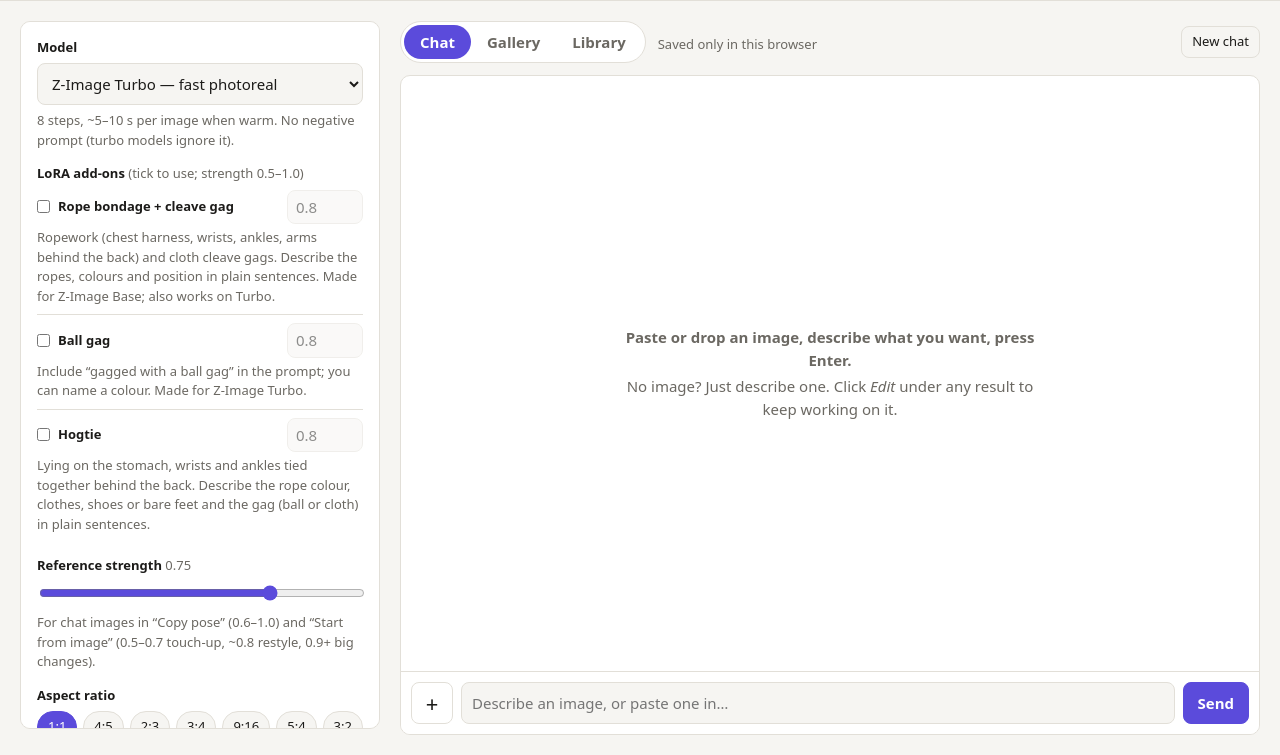
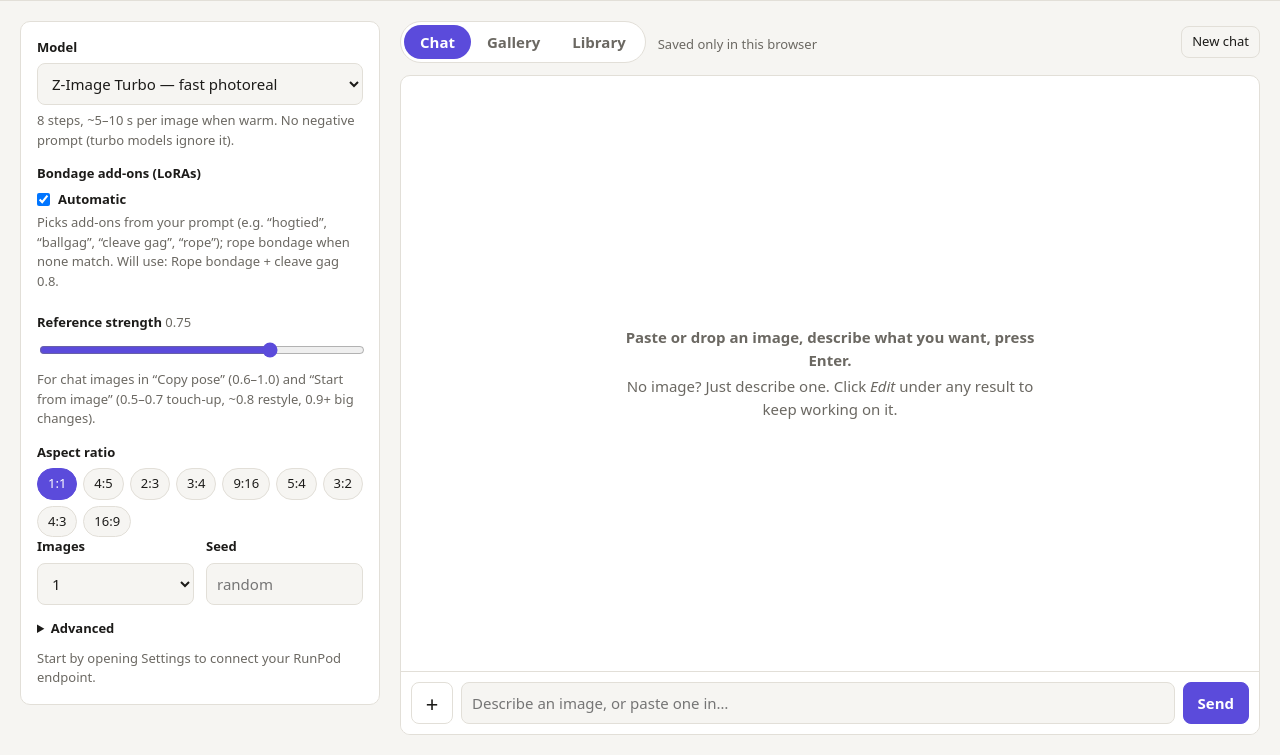
Before and after one commit to jonathanmlanger/artgenerator, a plain HTML site: page index.html in a window 1280 px wide. Shown: the part 67-822 px from the top of the page. Drawn offline with Linux system fonts and the light colour scheme; no server answers.

Commit message:
Automatic add-ons: pick bondage LoRAs from the prompt by default
An Automatic switch (on by default) picks LoRAs from prompt keywords
(hogtie, ballgag/ball gag, cleave gag, rope words), falls back to the
rope + cleave gag LoRA, and lowers strengths when several are picked.
Turning it off restores the manual checkboxes.

Co-Authored-By: Claude Opus 5.5 <noreply@anthropic.com>
Claude-Session: https://claude.ai/code/session_01NLtZBvQXvqK37qp4qNhA83

```diff
--- a/app.js
+++ b/app.js
@@ -278,7 +278,7 @@ function initControls() {
 
   $("negative").value = store.get("ui_negative") ?? DEFAULT_NEGATIVE;
   $("prompt").value = store.get("ui_prompt") || "";
-  $("prompt").addEventListener("input", () => store.set("ui_prompt", $("prompt").value, true));
+  $("prompt").addEventListener("input", () => { store.set("ui_prompt", $("prompt").value, true); updateLoraPreview(); });
   $("negative").addEventListener("input", () => store.set("ui_negative", $("negative").value, true));
   $("resetAdvanced").addEventListener("click", () => applyModel(true));
 
@@ -335,7 +335,7 @@ function applyModel(resetAdvanced) {
 }
 
 // ---------- LoRA add-ons ----------
-// Saved per browser as { [loraId]: { on, strength } }.
+// Saved per browser as { _auto, [loraId]: { on, strength } }. _auto (default on) picks add-ons from the prompt.
 function loraState() {
   try { return JSON.parse(store.get("ui_loras") || "{}") || {}; } catch { return {}; }
 }
@@ -344,9 +344,12 @@ function loraSettings(id, st = loraState()) {
   const l = LORAS[id];
   return { on: !!st[id]?.on, strength: clampNum(st[id]?.strength, 0.05, 1.5, l.strength) };
 }
-// The ticked LoRAs that work with this model, as { id, label, file, strength }.
-function activeLoras(modelId) {
+function loraAuto(st = loraState()) { return st._auto !== false; }
+// The LoRAs to use with this model, as { id, label, file, strength }: picked from the prompt in
+// automatic mode, otherwise the ticked ones.
+function activeLoras(modelId, prompt) {
   const st = loraState();
+  if (loraAuto(st)) return autoLoras(prompt, modelId);
   return Object.entries(LORAS)
     .filter(([id, l]) => l.models.includes(modelId) && loraSettings(id, st).on)
     .map(([id, l]) => ({ id, label: l.label, file: loraFile(l, modelId), strength: loraSettings(id, st).strength }));
@@ -357,6 +360,29 @@ function renderLoras() {
   list.textContent = "";
   const usable = Object.entries(LORAS).filter(([, l]) => l.models.includes(modelId));
   $("loraWrap").hidden = !usable.length;
+  if (!usable.length) return;
+  const auto = loraAuto();
+  const autoRow = document.createElement("div");
+  autoRow.className = "lora-row";
+  const autoLab = document.createElement("label");
+  autoLab.className = "lora-name";
+  const autoCb = document.createElement("input");
+  autoCb.type = "checkbox";
+  autoCb.checked = auto;
+  autoLab.append(autoCb, " Automatic");
+  const preview = document.createElement("p");
+  preview.className = "hint";
+  preview.id = "loraAutoPreview";
+  autoCb.addEventListener("change", () => {
+    const st = loraState();
+    st._auto = autoCb.checked;
+    saveLoraState(st);
+    renderLoras();
+  });
+  autoRow.append(autoLab, preview);
+  list.append(autoRow);
+  updateLoraPreview();
+  if (auto) return;
   for (const [id, l] of usable) {
     const cur = loraSettings(id);
     const row = document.createElement("div");
@@ -388,6 +414,17 @@ function renderLoras() {
   }
 }
 
+// Shows which add-ons automatic mode will use for the prompt being typed.
+function updateLoraPreview() {
+  const el = document.getElementById("loraAutoPreview");
+  if (!el) return;
+  if (!loraAuto()) { el.textContent = "Off: tick the add-ons to use below."; return; }
+  const prompt = (view === "chat" ? $("chatInput") : $("prompt")).value;
+  const picked = autoLoras(prompt, effectiveModelId());
+  el.textContent = "Picks add-ons from your prompt (e.g. “hogtied”, “ballgag”, “cleave gag”, “rope”); rope bondage when none match. " +
+    (picked.length ? "Will use: " + picked.map((l) => `${l.label} ${l.strength}`).join(", ") + "." : "");
+}
+
 function setStatus(msg, isError = false) {
   $("status").textContent = msg;
   $("status").classList.toggle("error", isError);
@@ -423,7 +460,8 @@ function prepareSettings(prompt, refList, mode = refMode(), strengthValue = $("r
     refCount: useRefs.length,
     refStrength: rmode.strength == null ? null : clampNum(strengthValue, 0.05, 1, rmode.strength),
     refNames: useRefs.map((r) => `studio_ref_${r.id}.jpg`),
-    loras: activeLoras(modelId),
+    loras: activeLoras(modelId, prompt),
+    loraAuto: loraAuto(),
   };
   return { settings, useRefs };
 }
@@ -622,8 +660,14 @@ function reuse(item) {
   $("steps").value = s.steps;
   $("cfg").value = s.cfg;
   $("count").value = "1";
-  if (Array.isArray(s.loras)) {
+  if (s.loraAuto) {
     const st = loraState();
+    st._auto = true;
+    saveLoraState(st);
+    renderLoras();
+  } else if (Array.isArray(s.loras)) {
+    const st = loraState();
+    st._auto = false;
     for (const id of Object.keys(LORAS)) {
       if (!LORAS[id].models.includes(s.model)) continue;
       const used = s.loras.find((l) => l.id === id);
@@ -837,7 +881,7 @@ function initChat() {
 
   const input = $("chatInput");
   const grow = () => { input.style.height = "auto"; input.style.height = Math.min(input.scrollHeight, 200) + "px"; };
-  input.addEventListener("input", grow);
+  input.addEventListener("input", () => { grow(); updateLoraPreview(); });
   input.addEventListener("keydown", (e) => {
     if (e.key === "Enter" && !e.shiftKey && !e.isComposing) { e.preventDefault(); sendChat(); }
   });
--- a/index.html
+++ b/index.html
@@ -25,7 +25,7 @@
       <select id="model"></select>
       <p id="modelNote" class="hint"></p>
       <div id="loraWrap" class="lora-wrap" hidden>
-        <label>LoRA add-ons <span class="hint-inline">(tick to use; strength 0.5–1.0)</span></label>
+        <label>Bondage add-ons (LoRAs)</label>
         <div id="loraList"></div>
       </div>
 
--- a/workflows.js
+++ b/workflows.js
@@ -163,14 +163,18 @@ const LORAS = {
     strength: 0.8,
     note: "Ropework (chest harness, wrists, ankles, arms behind the back) and cloth cleave gags. Describe the ropes, colours and position in plain sentences. Made for Z-Image Base; also works on Turbo.",
     source: "https://civitai.com/models/2532774",
+    keywords: /\b(shibari|cleave[- ]?gag(ged)?)\b/i,
+    // General words only count when no pose LoRA (like hogtie) was picked, which draws its own ropes.
+    generalKeywords: /\b(rope[sd]?|tied|bound|bondage|restrained)\b/i,
   },
   "ball-gag": {
     label: "Ball gag",
     file: "ball_gag_zit.safetensors",
     models: ["z-image-turbo", "z-image-base"],
     strength: 0.8,
-    note: "Include “gagged with a ball gag” in the prompt; you can name a colour. Made for Z-Image Turbo.",
+    note: "Write “ballgag” (or “ball gag”) in the prompt; you can name a colour. Made for Z-Image Turbo.",
     source: "https://civitai.com/models/999177",
+    keywords: /\bball[- ]?gag(s|ged)?\b/i, // "ballgag", "ball gag", "ball-gagged"
   },
   "hogtie": {
     label: "Hogtie",
@@ -180,8 +184,27 @@ const LORAS = {
     strength: 0.8,
     note: "Lying on the stomach, wrists and ankles tied together behind the back. Describe the rope colour, clothes, shoes or bare feet and the gag (ball or cloth) in plain sentences.",
     source: "https://civitai.com/models/2267371",
+    keywords: /\bhog[- ]?(tie[ds]?|tying)\b/i, // "hogtie", "hogtied", "hog-tied", "hog tied"
+    pose: true,
   },
 };
+
+// Automatic mode (the default): picks add-ons from the prompt using each LoRA's keywords.
+// If nothing matches, the general rope + cleave gag LoRA is used, so every image leans towards bondage.
+// Several LoRAs at full strength fight each other, so strengths drop as more are picked.
+const AUTO_DEFAULT_LORA = "rope-cleave";
+const AUTO_STRENGTHS = [0.8, 0.65, 0.55]; // for 1, 2, 3+ LoRAs
+function autoLoras(prompt, modelId) {
+  const usable = Object.entries(LORAS).filter(([, l]) => l.models.includes(modelId));
+  const text = prompt || "";
+  let picked = usable.filter(([, l]) => l.keywords?.test(text));
+  if (!picked.some(([, l]) => l.pose)) {
+    picked = usable.filter(([id, l]) => picked.some(([p]) => p === id) || l.generalKeywords?.test(text));
+  }
+  if (!picked.length) picked = usable.filter(([id]) => id === AUTO_DEFAULT_LORA);
+  const cap = AUTO_STRENGTHS[Math.min(picked.length, AUTO_STRENGTHS.length) - 1];
+  return picked.map(([id, l]) => ({ id, label: l.label, file: loraFile(l, modelId), strength: Math.min(l.strength, cap) }));
+}
 
 // The LoRA file to load for a model: per-model files win over the shared one.
 function loraFile(l, modelId) {
```
Also changed, not shown: 1 other file.
